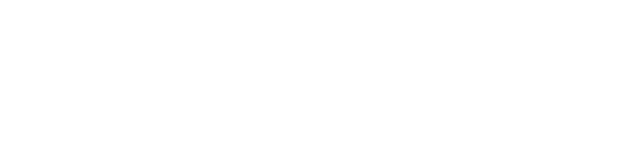
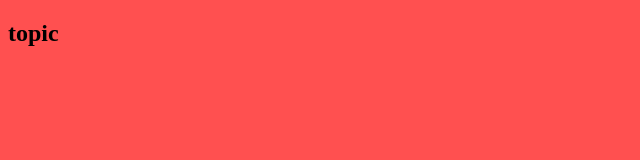
Before and after one commit to vikipretium/home, a plain HTML site: page index.html in a window 1280 px wide. Shown: the whole page, without its empty margins (0-640 px from the left). Drawn offline with Linux system fonts and the light colour scheme.

Commit message:
added css

```diff
--- a/index.html
+++ b/index.html
@@ -3,8 +3,11 @@
 <head>
     <meta charset="UTF-8">
     <title>Vikipretium</title>
+    <link rel="stylesheet" href="style.css">
 </head>
 <body>
+    <nav></nav>
+    <main><div><h2>topic</h2></div></main>
 
     <script src="https://github.com/vikipretium/home/blob/master/app/js/script.js"></script>
 </body>
--- /dev/null
+++ b/style.css
@@ -0,0 +1,3 @@
+body {
+    background: #ff5050;
+}
```
